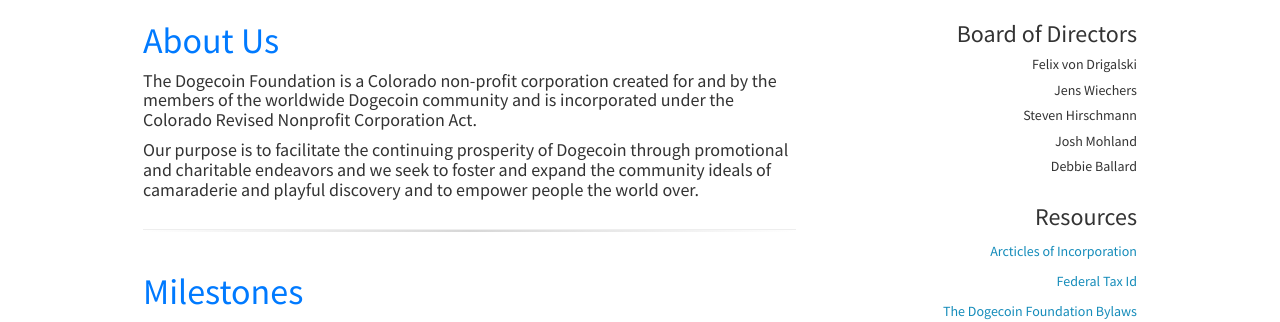
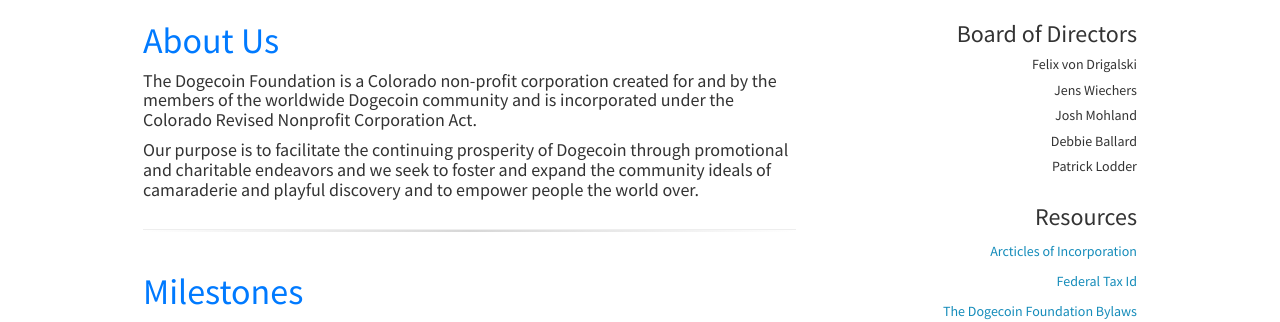
Before and after one commit to dogecoinfoundation/old-website, a Jekyll site: the page built from about.md, in a window 1280 px wide. Shown: the part 359-681 px from the top of the page. Built offline with Jekyll 4.4.1, drawn with Linux system fonts in a browser that asks for light colours; nearby versions of some CDN libraries.

Commit message:
reflect Board changes in about.md

```diff
--- a/about.md
+++ b/about.md
@@ -45,11 +45,11 @@
 
 ##### Jens Wiechers
 
-##### Steven Hirschmann
-
 ##### Josh Mohland
 
 ##### Debbie Ballard
+
+##### Patrick Lodder
 
 <!-- section -->
 
```
